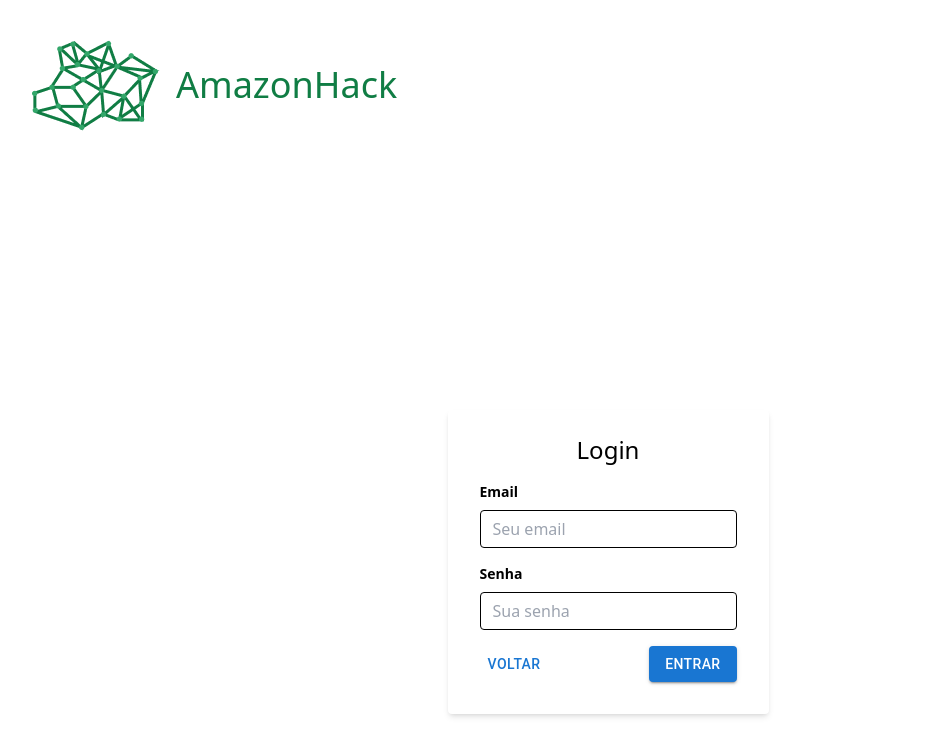
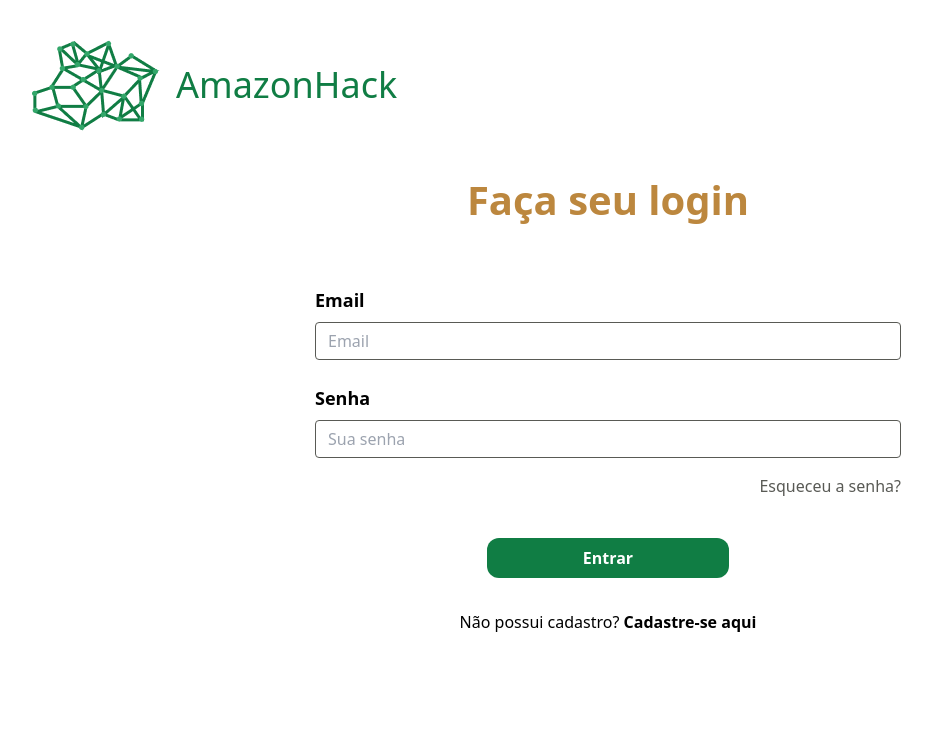
Before and after one commit to caducoder/website-amazonhack, a Next.js app: page /login in a window 1280 px wide. Shown: the top 756 px of the page, without its empty margins (32-964 px from the left). Built offline with nearby package versions, Linux system fonts and the light colour scheme.

Commit message:
feat: redesign login page

```diff
--- a/src/components/CompanyRegisterForm/index.tsx
+++ b/src/components/CompanyRegisterForm/index.tsx
@@ -151,7 +151,7 @@ function CompanyRegisterForm() {
 
         <button
           type='submit'
-          className='bg-mainGreen transition text-white hover:bg-lightGreen rounded-2xl px-20 py-2 mt-14'>
+          className='bg-mainGreen transition text-white hover:bg-darkGreen rounded-2xl px-20 py-2 mt-14'>
           Cadastrar
         </button>
       </div>
--- a/src/components/InputComponent/index.tsx
+++ b/src/components/InputComponent/index.tsx
@@ -1,6 +1,7 @@
 import React from 'react'
 import { Control, FieldErrors, Controller, FieldError } from 'react-hook-form'
 import { CompanyForm } from '../CompanyRegisterForm'
+import { LoginData } from '@/pages/login'
 
 interface InputComponentProps {
   control: Control<CompanyForm, any>,
--- a/src/pages/login.tsx
+++ b/src/pages/login.tsx
@@ -1,49 +1,54 @@
 import CommomHeader from '@/components/CommomHeader';
-import { Button } from '@mui/material';
-import Link from 'next/link';
+import router from 'next/router'
 import React from 'react';
 import { useForm, SubmitHandler, Controller } from 'react-hook-form';
 
-interface FormData {
+export interface LoginData {
   email: string;
   password: string;
 }
 
 const LoginForm: React.FC = () => {
-  const { control, handleSubmit, formState: { errors } } = useForm<FormData>();
+  const { control, handleSubmit, formState: { errors } } = useForm<LoginData>();
 
-  const onSubmit: SubmitHandler<FormData> = (data) => {
-    console.log('Dados do formulário:', data);
+  const onSubmit: SubmitHandler<LoginData> = (data) => {
+    console.log('Dados do formulário login:', data);
   };
 
   return (
     <>
       <CommomHeader />
-      <div className="w-full h-screen flex items-center justify-center">
-        <form onSubmit={handleSubmit(onSubmit)} className="bg-white shadow-md rounded px-8 pt-6 pb-8 mb-4">
-          <h2 className="text-2xl text-center mb-4">Login</h2>
+      <div className="w-full h-['00%] flex flex-col gap-8">
+        <h2 className="text-[40px] text-goldenroad text-center flex flex-col justify-center items-center font-semibold ">
+          Faça seu login
+        </h2>
+        <form onSubmit={handleSubmit(onSubmit)} className="bg-white rounded px-8 pt-6 w-full sm:w-[650px] flex flex-col justify-center items-center mx-auto">
 
-          <div className="mb-4">
-            <label className="block text-gray-700 text-sm font-bold mb-2" htmlFor="email">
+          <div className="mb-6 w-full">
+            <label className="block text-gray-700 text-lg font-semibold mb-2" htmlFor={'email'}>
               Email
             </label>
+            {/* <Input variant='outlined' /> */}
             <Controller
-              name="email"
+              name={'email'}
               control={control}
+              defaultValue=""
               rules={{ required: true }}
               render={({ field }) => (
                 <input
                   {...field}
+                  placeholder='Email'
                   type="text"
-                  className={`w-full appearance-none border rounded py-2 px-3 text-gray-700 leading-tight focus:outline-none focus:shadow-outline ${errors.email ? 'border-red-500' : ''}`}
-                  placeholder="Seu email"
+                  id="nome"
+                  className={`w-full appearance-none border border-darkgrey rounded py-2 px-3 text-gray-700 leading-tight focus:outline-none focus:shadow-outline ${errors.email ? 'border-red' : ''}`}
                 />
               )}
             />
+            {errors.email && <p className="text-red text-xs italic">Campo obrigatório</p>}
           </div>
 
-          <div className="mb-4">
-            <label className="block text-gray-700 text-sm font-bold mb-2" htmlFor="password">
+          <div className="mb-4 w-full">
+            <label className="block text-gray-700 text-lg font-semibold mb-2" htmlFor="password">
               Senha
             </label>
             <Controller
@@ -54,32 +59,34 @@ const LoginForm: React.FC = () => {
                 <input
                   {...field}
                   type="password"
-                  className={`w-full appearance-none border rounded py-2 px-3 text-gray-700 leading-tight focus:outline-none focus:shadow-outline ${errors.email ? 'border-red-500' : ''}`}
+                  className={`w-full appearance-none border border-darkgrey rounded py-2 px-3 text-gray-700 leading-tight focus:outline-none focus:shadow-outline ${errors.password ? 'border-red' : ''}`}
                   placeholder="Sua senha"
                 />
               )}
             />
           </div>
+          <div className='w-full relative'>
+            <button type='button' className='absolute right-0 font-light text-darkgrey'>Esqueceu a senha?</button>
 
-          <div className="flex items-center justify-between">
-            <Link href='/'>
-              <Button
-                variant='text'
-              >
-                Voltar
-              </Button>
-            </Link>
-            <Button
-              className="bg-goldenrod text-white"
-              variant='contained'
-              sx={{ ":hover": { bgcolor: "#234" } }}
-              color='primary'
+          </div>
+          <div className="flex items-center justify-between mt-16">
+            <button
+              className="bg-mainGreen text-white py-2 px-24 font-semibold rounded-xl hover:bg-darkGreen transition"
               type="submit"
             >
               Entrar
-            </Button>
+            </button>
           </div>
+
         </form>
+        <div className=' text-center'>
+          <p>
+            Não possui cadastro? {' '}
+            <button className='whitespace-nowrap font-semibold' onClick={() => router.push('/register')}>
+              Cadastre-se aqui
+            </button>
+          </p>
+        </div>
       </div>
     </>
   );
--- a/tailwind.config.ts
+++ b/tailwind.config.ts
@@ -10,7 +10,7 @@ const config: Config = {
     colors: {
       'mainGreen': '#107D44',
       'lightGreen': '#6fbf73',
-      'darkGreen': '#243219',
+      'darkGreen': '#21874d',
       'silver': '#C4C5C0',
       'darkgrey': '#595a55',
       'darkbrown': '#110809',
```
Also changed, not shown: src/styles/theme.ts (deleted, +0 -34 lines).
